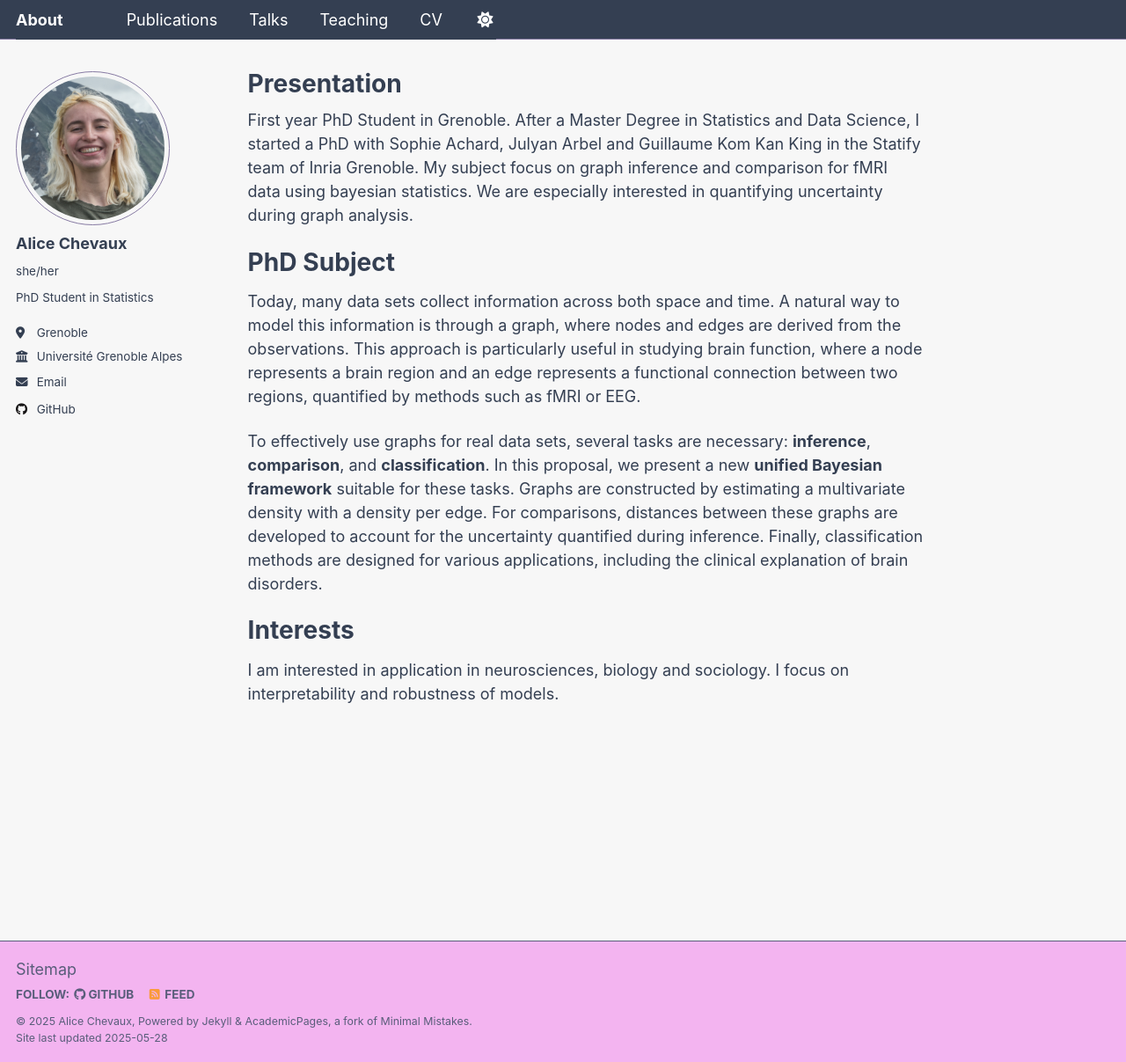
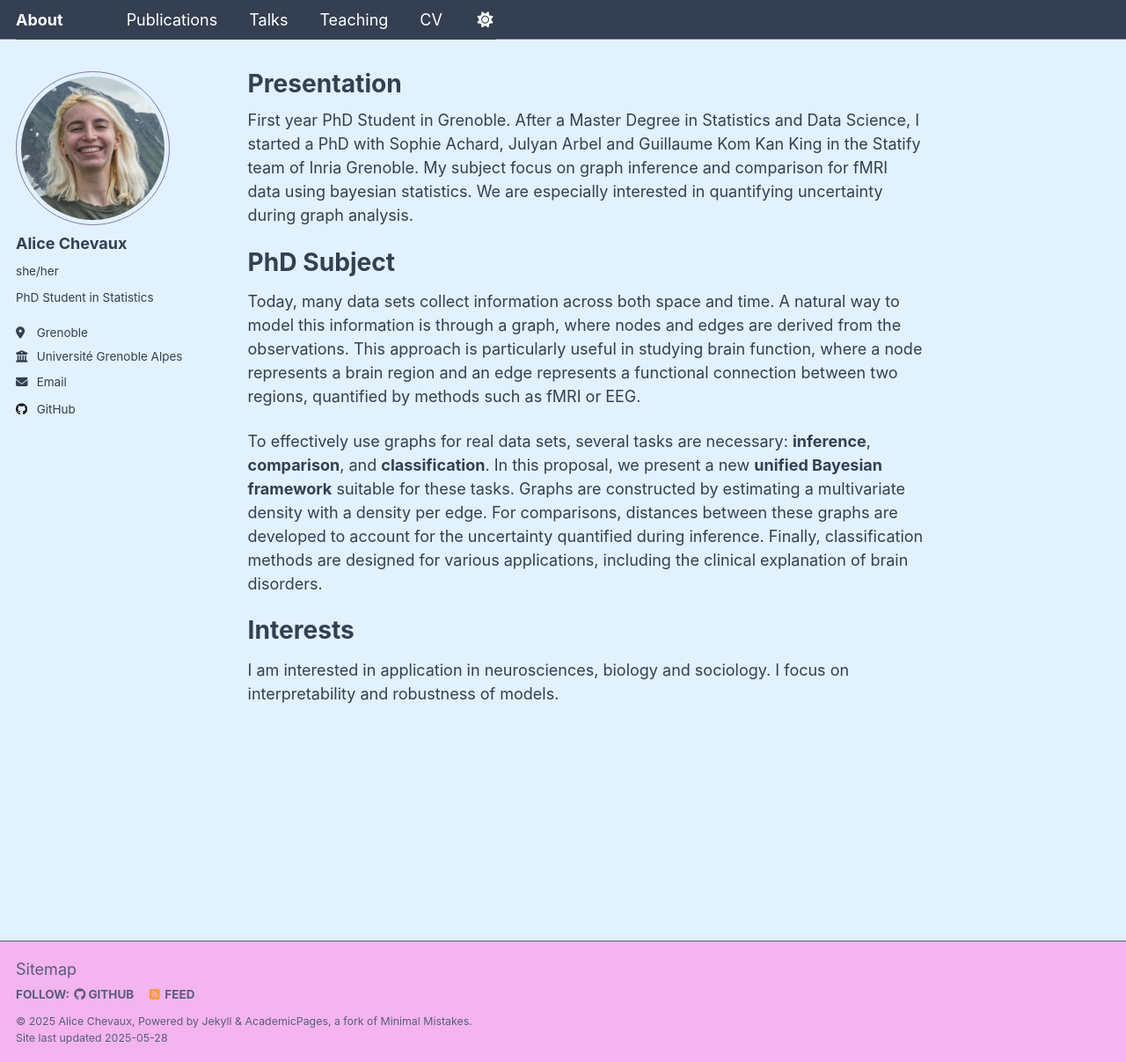
Before and after one commit to alicechevaux/alicechevaux.github.io, a Jekyll site: the page built from _pages/about.md, in a window 1280 px wide and 1207 px high. Shown: the whole window at 88% size. Built offline with Jekyll 4.4.1, drawn with Linux system fonts in a browser that asks for light colours.

Commit message:
Update _default.scss

```diff
--- a/_sass/theme/_default.scss
+++ b/_sass/theme/_default.scss
@@ -30,7 +30,7 @@ $sidebar-screen-min-width   : 1024px;
 :root {
     // Couleurs de base (nouvelle palette)
     --global-header-bg-color           : #343f52;  // Violet foncé (header)
-    --global-bg-color                  : #f7f7f7;  // Gris très clair (fond)
+    --global-bg-color                  : #e1f1fd;  // Gris très clair (fond)
     --global-footer-bg-color           : #f3b4f0;  // Vert pâle (footer)
     --global-border-color              : #867aa2;  // Violet clair (bordures)
     --global-dark-border-color         : #595d7a;  // Violet foncé (bordures épaisses)
```
